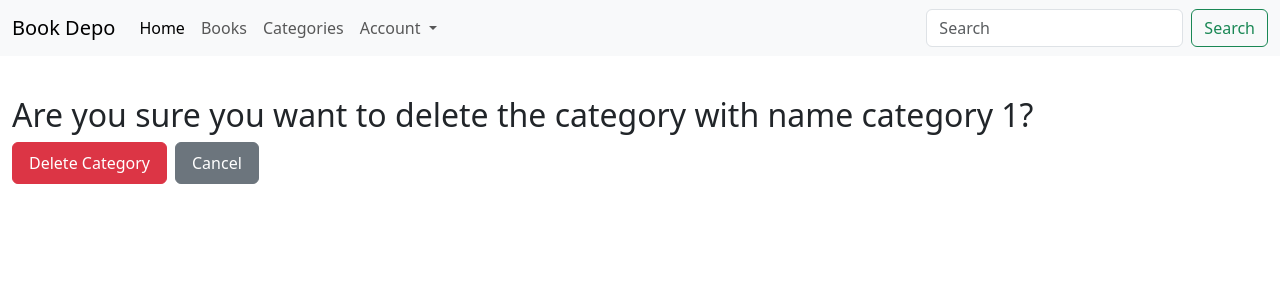
After one commit to 22f2001061/book-seller-platform, a Flask app: page /delete/category/1 in a window 1280 px wide. The commit adds this page. Shown: the top 300 px of the page. Run offline with Flask 3, Linux system fonts and the light colour scheme.

Commit message:
Update and delete on category is done

```diff
--- a/main.py
+++ b/main.py
@@ -140,7 +140,38 @@ def create_category():
 def edit_category(id):
     existing_cat = Category.query.get(id)
     if existing_cat:
-        ...
+        if request.method == "GET":
+            return render_template("category/edit.html", category=existing_cat)
+        elif request.method == "POST":
+            new_name = request.form.get("categoryName")
+            message = "Category update sucessfully!"
+            if new_name != existing_cat.name:
+                existing_cat.name = new_name
+                db.session.add(existing_cat)
+                db.session.commit()
+            flash(message, "info")
+            return redirect(url_for("list_categories"))
+    else:
+        return redirect(url_for("home"))
+
+
+@app.route("/delete/category/<id>", methods=["GET", "POST"])
+def delete_category(id):
+    existing_cat = Category.query.get(id)
+    if existing_cat:
+        if request.method == "GET":
+            return render_template(
+                "category/confirm_delete.html", category=existing_cat
+            )
+        elif request.method == "POST":
+            db.session.delete(existing_cat)
+            db.session.commit()
+            message = "Category deleted sucessfully!"
+            flash(message, "info")
+            return redirect(url_for("list_categories"))
+    else:
+        flash("Category with the id not found!")
+        return redirect(url_for("home"))
 
 
 if __name__ == "__main__":
--- /dev/null
+++ b/templates/category/confirm_delete.html
@@ -0,0 +1,12 @@
+{% extends "base.html" %}
+
+{% block content %}
+<div class="container-fluid py-3 mt-4">
+    <h2>Are you sure you want to delete the category with name {{category.name}}?</h2>
+    <form class="d-flex gap-2" href="/delete/category/{{category.id}}" method="post">
+        <button class="btn btn-danger px-3 py-2" type="submit">Delete Category</button>
+        <a class="btn btn-secondary px-3 py-2" href="/categories">Cancel</a>
+    </form>
+</div>
+
+{%endblock%}
```
Also changed, not shown: templates/category/edit.html (added, +22 -0 lines), templates/category/list.html (+12 -3 lines), instance/project.db.
